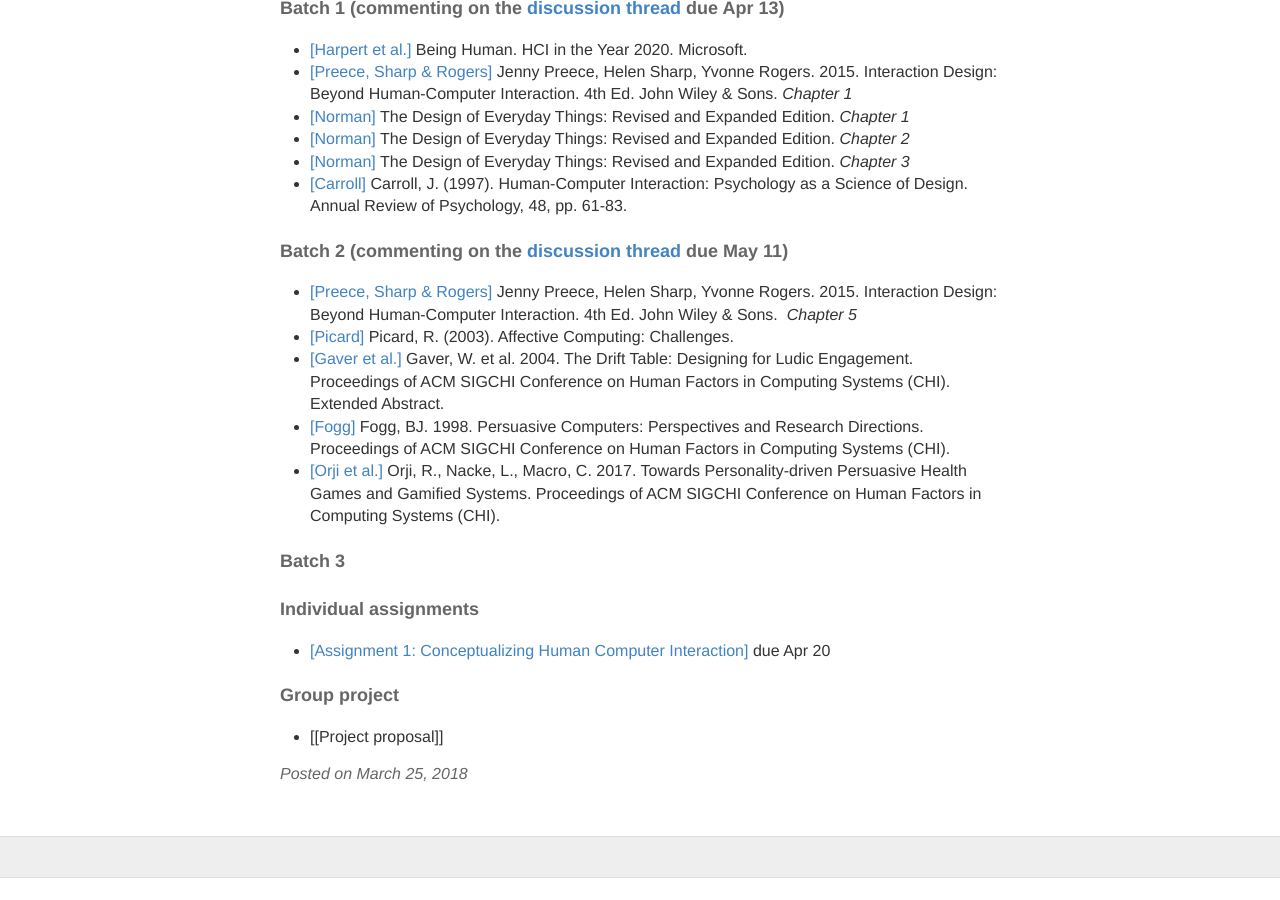
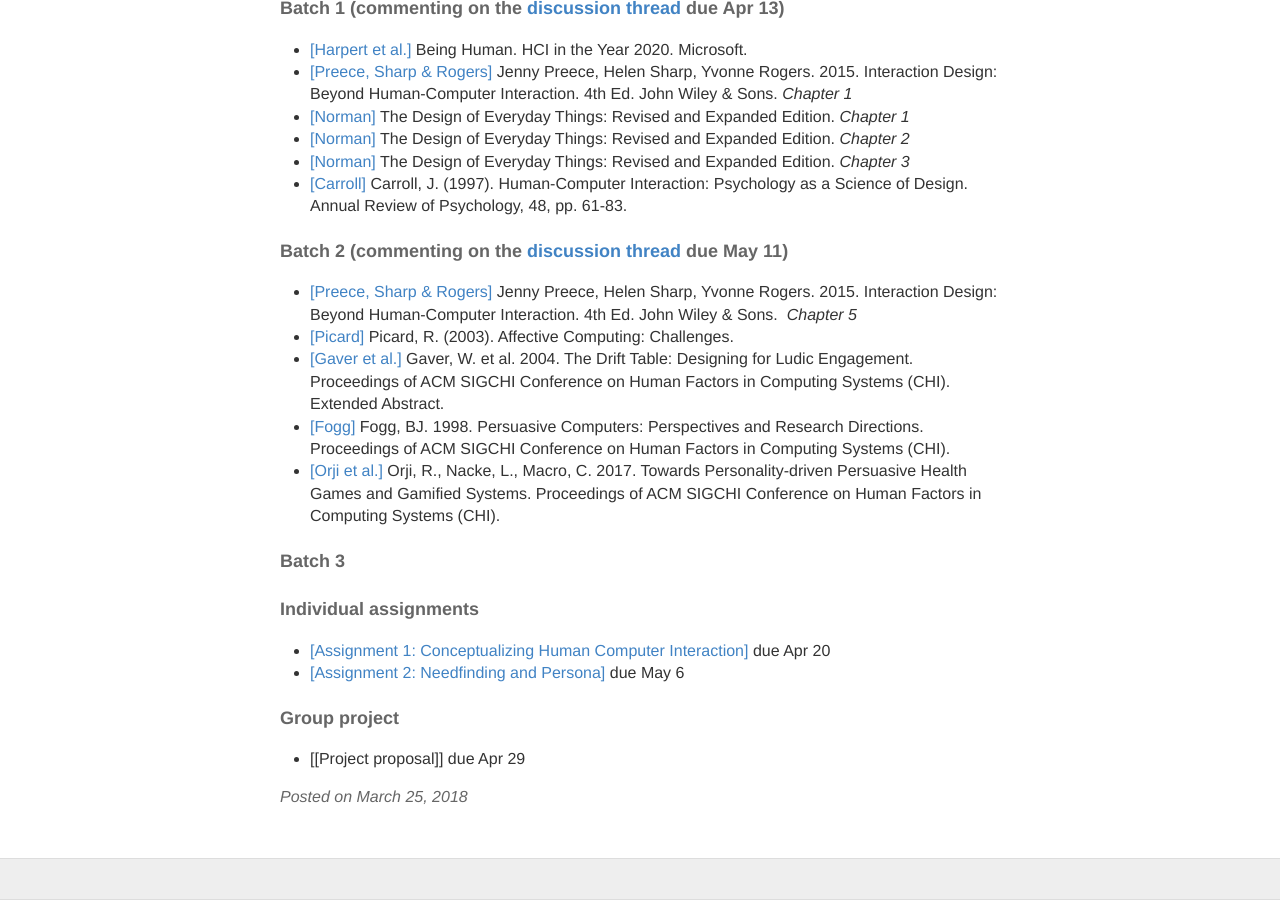
Before and after one commit to hciwang/hciwang.github.io, a Jekyll site: the page built from _posts/2018-3-25-lectures.md, in a window 1280 px wide and 900 px high, scrolled down 2050 px. Built offline with Jekyll 4.4.1, drawn with Linux system fonts in a browser that asks for light colours; before the commit the page ends 2928 px from its top, so only the background shows below that.

Commit message:
Update 2018-3-25-lectures.md

```diff
--- a/_posts/2018-3-25-lectures.md
+++ b/_posts/2018-3-25-lectures.md
@@ -35,7 +35,7 @@
 - 4/18 - [Emotional interaction cont.](https://canvas.ucdavis.edu/files/3304737/download?download_frd=1), [Brainstorming tutorial](https://canvas.ucdavis.edu/courses/225630/files?preview=3341670) .
 Reading: [[Picard]](https://affect.media.mit.edu/pdfs/03.picard.pdf) Picard, R. (2003). Affective Computing: Challenges.
 - 4/20
-Out: [Assignment 2]() *Assignment 2 will be posted by Apr 21*
+Out: [Assignment 2](https://canvas.ucdavis.edu/courses/225630/assignments/193960) *Assignment 2 will be posted by Apr 21*
 Due: [Assignment 1 due, Apr 20, 23:59](https://canvas.ucdavis.edu/courses/225630/assignments/180502)
 
 Week 4 *Guest Lecturer: [Dr. Patricia Kuo](http://tidal.northwestern.edu/people/pei-yi-kuo/), University of Michigan* .
@@ -88,6 +88,7 @@ Week 7
 
 #### Individual assignments
 - [[Assignment 1: Conceptualizing Human Computer Interaction]](https://canvas.ucdavis.edu/courses/225630/assignments/180502) due Apr 20
+- [[Assignment 2: Needfinding and Persona]](https://canvas.ucdavis.edu/courses/225630/assignments/193960) due May 6
 
 #### Group project
-- [[Project proposal]]
+- [[Project proposal]] due Apr 29
```
